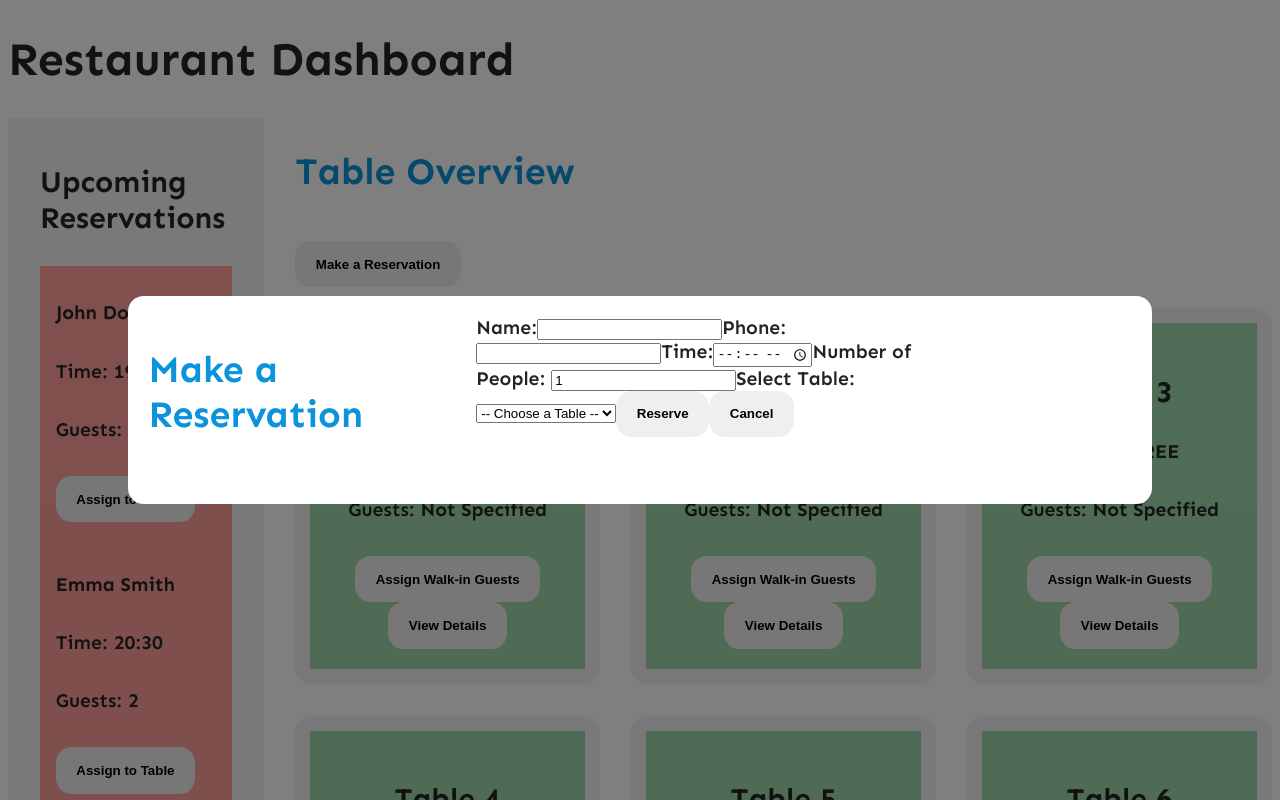
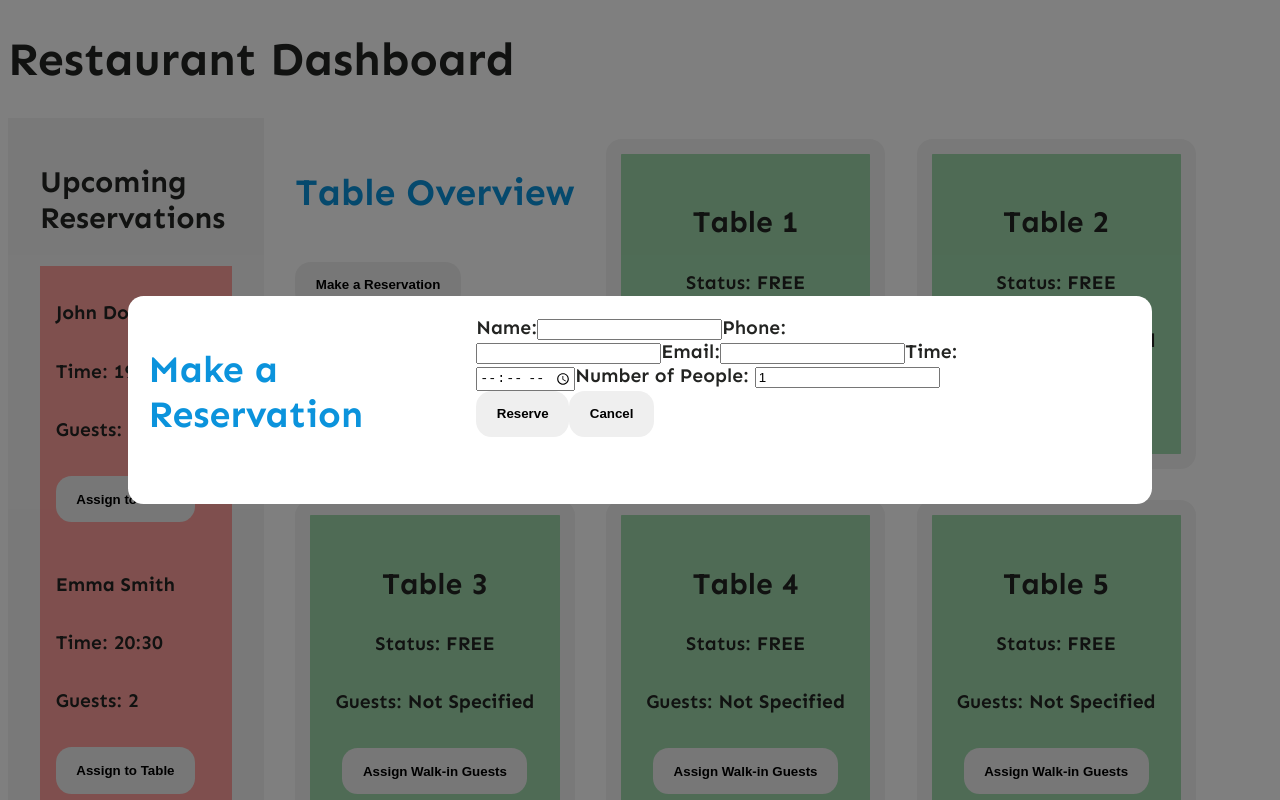
Before and after one commit to Peisinoe2427/restaurant-dashboard, a React (Vite) app: page / in a window 1280 px wide. Both pictures are taken after a click on the button "Make a Reservation". Shown: the top 800 px of the page. Built offline with nearby package versions, Linux system fonts and the light colour scheme; a web font is replaced by a local one.

Commit message:
set reservationDetail, assign walk-in, make reservation, etc.

```diff
--- /dev/null
+++ b/src/components/ReservationDetails.jsx
@@ -0,0 +1,26 @@
+//Pop-up with details (orders, waiter, guests)
+import React from "react";
+import { createPortal } from "react-dom";
+
+
+function TableDetails ({reservation, onClose}){
+    if (!reservation) return null;
+
+    return createPortal(
+        <div className="modal">
+            <div className="modal-content">
+                <button onClick={onClose} className="secondary close">Close</button>
+
+                <h2>Reservation Details</h2>
+                <p><strong>Name:</strong> {reservation.name}</p>
+                <p><strong>Time:</strong> {reservation.time}</p>
+                <p><strong>Guests:</strong> {reservation.guests}</p>
+                <p><strong>Contact:</strong> {reservation.phone}</p>
+                <p><strong>Email:</strong> {reservation.email}</p>
+            </div>
+        </div>,
+        document.getElementById("modal-root")
+    );
+}
+
+export default TableDetails;
--- a/src/components/ReservationForm.jsx
+++ b/src/components/ReservationForm.jsx
@@ -3,21 +3,16 @@
 import React, { useState } from "react";
 import { createPortal } from "react-dom";
 
-function ReservationForm({ tables, onClose, addReservation }) {
+function ReservationForm({ onClose, addReservation }) {
   const [name, setName] = useState("");
   const [phone, setPhone] = useState("");
+  const [email, setEmail] = useState("");
   const [time, setTime] = useState("");
-  const [selectedTable, setSelectedTable] = useState("");
   const [numPeople, setNumPeople] = useState(1);
-
-  if (!tables) {
-    console.error("Error: tables is undefined in ReservationForm");
-    return null;
-  }
 
   const handleSubmit = (event) => {
     event.preventDefault();
-    if (!name || !phone || !time || !selectedTable || numPeople < 1) {
+    if (!name || !phone || !email|| !time || numPeople < 1) {
       alert("Please fill in all fields.");
       return;
     }
@@ -25,11 +20,12 @@ function ReservationForm({ tables, onClose, addReservation }) {
     const reservationDetails = {
       name,
       phone,
+      email,
       time,
       guests: parseInt(numPeople, 10),
     };
 
-    addReservation(parseInt(selectedTable), reservationDetails);
+    addReservation(reservationDetails);
     onClose();
   };
 
@@ -47,6 +43,10 @@ function ReservationForm({ tables, onClose, addReservation }) {
                     <input type="tel" value={phone} onChange={(e) => setPhone(e.target.value)} required />
                 </label>
                 <label>
+                  Email:
+                  <input type="email" value={email} onChange={(e) => setEmail(e.target.value)} required />
+                </label>
+                <label>
                     Time:
                     <input type="time" value={time} onChange={(e) => setTime(e.target.value)} required />
                 </label>
@@ -60,19 +60,6 @@ function ReservationForm({ tables, onClose, addReservation }) {
                         required
                     />
                 </label>
-                <label>
-                    Select Table:
-                    <select value={selectedTable} onChange={(e) => setSelectedTable(e.target.value)} required>
-                      <option value="">-- Choose a Table --</option>
-                      {tables
-                        .filter((table) => table.status === "free")
-                        .map((table) => (
-                          <option key={table.id} value={table.id}>
-                            Table {table.id}
-                          </option>
-                        ))}
-                    </select>
-                </label>
                 <button type="submit">Reserve</button>
                 <button type="button" onClick={onClose}>Cancel</button>
             </form>
--- a/src/components/TableDetail.jsx
+++ /dev/null
@@ -1,73 +0,0 @@
-//Pop-up with details (orders, waiter, guests)
-import React, { useState } from "react";
-import { createPortal } from "react-dom";
-
-
-function TableDetails ({table, onClose, updateWaiter, updateTableStatus}){
-    const [selectedWaiter, setSelectedWaiter] = useState(table.waiter || "None");
-    const [selectedStatus, setSelectedStatus] = useState(table.status);
-
-    const handleWaiterChange = (event)=>{
-        setSelectedWaiter(event.target.value);
-    }
-
-    const handleStatusChange = (event) => {
-        setSelectedStatus(event.target.value);
-    };
-
-    const handleClose =()=>{
-        updateWaiter(table.id, selectedWaiter);
-        updateTableStatus(table.id, selectedStatus);
-        onClose();
-    }
-
-    if (!table) return null;
-
-    return createPortal(
-        <div className="modal">
-            <div className="modal-content">
-                <button onClick={handleClose} className="secondary close">Save & Close</button>
-
-                <div className="divGeneral">
-                    <h2>Table {table.id} Details</h2>
-                    <p>Status: <strong>{table.status.toUpperCase()}</strong></p>
-                    <p>Guests: <strong>{table.guests > 0 ? table.guests : "Not Specified"}</strong></p>
-                </div>
-
-                <div className="divReservation">
-                    {table.reservation && (
-                    <>
-                        <h3>Reservation Info</h3>
-                        <p>Name: {table.reservation.name}</p>
-                        <p>Time: {table.reservation.time}</p>
-                        <p>Contact: {table.reservation.phone}</p>
-                        <p>Email: {table.reservation.email}</p>
-                    </>
-                    )}
-                </div>
-
-                <div className="divStatus">
-                    <h3>Update Table Status</h3>
-                    <select value={selectedStatus} onChange={handleStatusChange}>
-                        <option value="free">Free</option>
-                        <option value="taken">Taken</option>
-                        <option value="reserved">Reserved</option>
-                    </select>
-                </div>
-
-                <div className="divWaiter">
-                    <h3>Assign Waiter</h3>
-                    <select value={selectedWaiter} onChange={handleWaiterChange}>
-                        <option value="None">None</option>
-                        <option value="Emily">Emily</option>
-                        <option value="John">John</option>
-                        <option value="Sophia">Sophia</option>
-                    </select>
-                </div>
-            </div>
-        </div>,
-        document.getElementById("modal-root")
-    );
-}
-
-export default TableDetails;
--- a/src/components/TableOverview.jsx
+++ b/src/components/TableOverview.jsx
@@ -2,7 +2,7 @@
 
 import React, { useState, useEffect } from "react";
 import { tablesData, reservationsData } from "../data/tablesData";
-import TableDetails from "./TableDetail";
+import ReservationDetails from "./ReservationDetails";
 import ReservationForm from "./ReservationForm";
 import Sidebar from "./Sidebar";
 import AssignWalkInForm from "./AssignWalkInForm";
@@ -10,9 +10,9 @@ import AssignWalkInForm from "./AssignWalkInForm";
 function TableOverview() {
   const [tables, setTables] = useState(tablesData);
   const [reservations, setReservations] = useState(reservationsData);
-  const [selectedTable, setSelectedTable] = useState(null);
   const [showReservationForm, setShowReservationForm] = useState(false);
   const [assignTable, setAssignTable] = useState(null);
+  const [selectedReservation, setSelectedReservation] = useState(null);
 
   const getCurrentTime = () => {
     const now = new Date();
@@ -27,6 +27,12 @@ function TableOverview() {
     return endTime.toTimeString().substring(0, 5);
   };
 
+  const addReservation = (newReservation) => {
+    setReservations((prevReservations) => [
+      ...prevReservations,
+      { ...newReservation, id: prevReservations.length + 1, assignedTable: null },
+    ]);
+  };
   const assignReservationToTable = (reservation) => {
     const availableTable = tables.find((table) => table.status === "free");
     if (!availableTable) {
@@ -72,31 +78,25 @@ function TableOverview() {
     setAssignTable(null);
   };
 
-  const updateTableStatus = (tableId, newStatus) => {
-  setTables((prevTables) =>
-    prevTables.map((table) => {
-      if (table.id === tableId) {
-
-        return {
-          ...table,
-          status: newStatus,
-          guests: newStatus === "free" ? 0 : table.guests,
-          waiter: newStatus === "free" ? null : table.waiter,
-          beenHereSince: newStatus === "free" ? null : table.beenHereSince,
-          willBeFreeAt: newStatus === "free" ? null : table.willBeFreeAt,
-        };
-      }
-      return table;
-    })
-  );
-};
-
-  const updateWaiter = (tableId, newWaiter) => {
+  const clearTable = (tableId) => {
     setTables((prevTables) =>
       prevTables.map((table) =>
         table.id === tableId
-          ? { ...table, waiter: newWaiter }
+          ? {
+              ...table,
+              status: "free",
+              guests: 0,
+              waiter: null,
+              beenHereSince: null,
+              willBeFreeAt: null,
+              }
           : table
+      )
+    );
+
+    setReservations((prevReservations) =>
+      prevReservations.map((res) =>
+        res.assignedTable === tableId ? { ...res, assignedTable: null } : res
       )
     );
   };
@@ -129,39 +129,48 @@ function TableOverview() {
     <div className="dashboard">
       <Sidebar reservations={reservations} assignReservationToTable={assignReservationToTable} />
 
-      <div className="table-overview">
-        <h2>Table Overview</h2>
-        <button onClick={() => setShowReservationForm(true)}>Make a Reservation</button>
 
-        <div className="table-grid">
-          {tables.map((table) => (
+      <div className="table-grid">
+        <div>
+          <h2>Table Overview</h2>
+          <button onClick={() => setShowReservationForm(true)}>Make a Reservation</button>
+        </div>
+
+
+        {tables.map((table) => {
+          const reservation = reservations.find(res => res.assignedTable === table.id);
+          return (
             <div key={table.id} className={`table-card ${table.status}`}>
               <h3>Table {table.id}</h3>
               <p>Status: <strong>{table.status.toUpperCase()}</strong></p>
               <p>Guests: <strong>{table.guests > 0 ? table.guests : "Not Specified"}</strong></p>
               {table.beenHereSince && <p>Been Here Since: {table.beenHereSince}</p>}
 
+              {reservation && (
+                <button onClick={() => setSelectedReservation(reservation)}>View Reservation</button>
+              )}
+
+              {table.status !== "free" && (
+                <button onClick={() => clearTable(table.id)}>Clear Table</button>
+              )}
+
               {table.status === "free" && (
                 <button onClick={() => setAssignTable(table)}>Assign Walk-in Guests</button>
               )}
-
-              <button onClick={() => setSelectedTable(table)}>View Details</button>
             </div>
-          ))}
-        </div>
+          );
+        })}
       </div>
 
 
-      {selectedTable && (
-        <TableDetails
-          table={selectedTable}
-          onClose={() => setSelectedTable(null)}
-          updateWaiter={updateWaiter}
-          updateTableStatus={updateTableStatus}
+      {selectedReservation && (
+        <ReservationDetails
+          reservation={selectedReservation}
+          onClose={() => setSelectedReservation(null)}
         />
       )}
-      {showReservationForm && <ReservationForm tables={tables} onClose={() => setShowReservationForm(false)} />}
-        {assignTable && <AssignWalkInForm table={assignTable} onClose={() => setAssignTable(null)} assignGuestsToTable={assignGuestsToTable} />}
+      {showReservationForm && <ReservationForm tables={tables} onClose={() => setShowReservationForm(false)} addReservation={addReservation}/>}
+      {assignTable && <AssignWalkInForm table={assignTable} onClose={() => setAssignTable(null)} assignGuestsToTable={assignGuestsToTable} />}
     </div>
   );
 }
```
